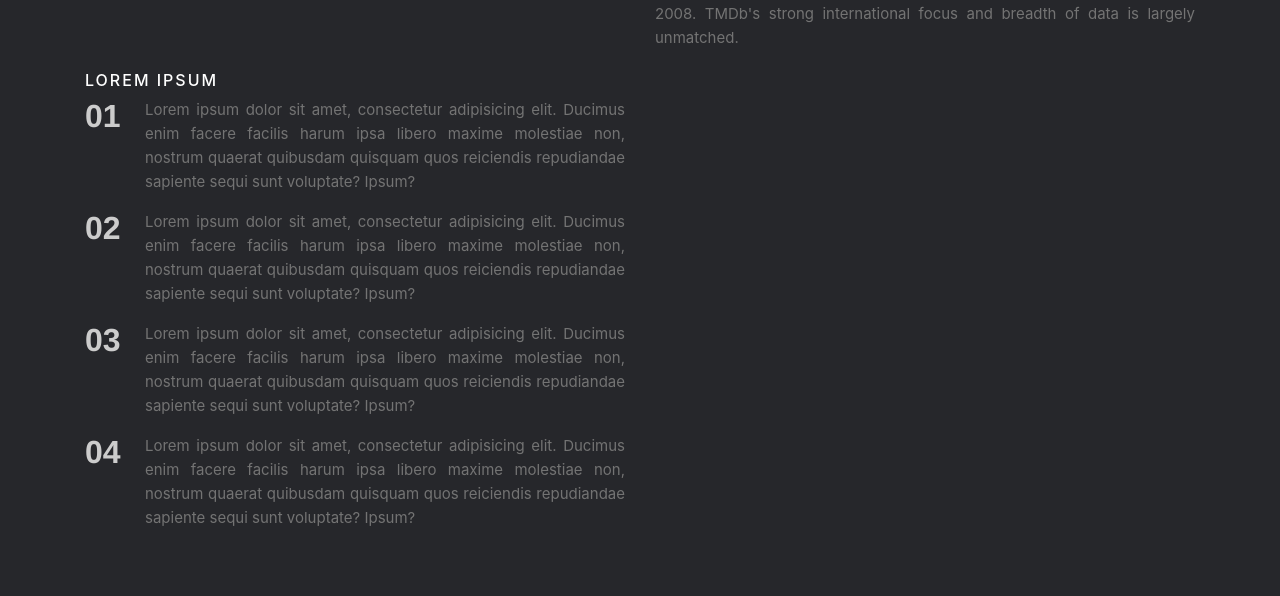
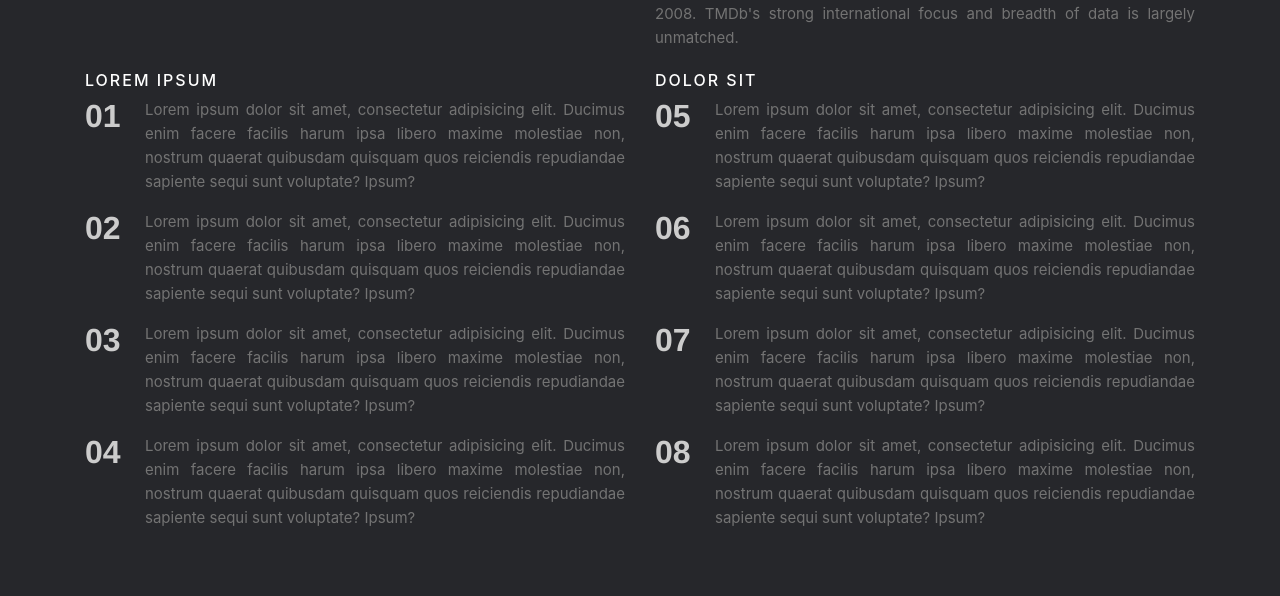
Before and after one commit to PashaShevchuk/movies-app, a React (Create React App) app: page /about-us in a window 1280 px wide. Shown: the part 326-922 px from the top of the page. Built offline with nearby package versions, Linux system fonts and the light colour scheme; no server answers.

Commit message:
- corrected pagination component

```diff
--- a/src/MainPage.js
+++ b/src/MainPage.js
@@ -7,11 +7,11 @@ import {
     Redirect
 } from "react-router-dom";
 import {Header} from "./components/header/Header";
-import FoundMovies from './components/found-movies/FoundMovies'
 import {MoviesList} from "./components/movies-list/MoviesList";
 import {Pagination} from "./components/pagination/Pagination";
+import FoundMovies from './components/found-movies/FoundMovies'
+import {AboutUs} from "./components/about-us/AboutUs";
 import {Footer} from "./components/footer/Footer";
-import {AboutUs} from "./components/about-us/AboutUs";
 import {searchMovies, getMovies} from "./actions";
 import {apiKey} from "./constants";
 
@@ -92,44 +92,19 @@ class MainPage extends Component {
                 searchMovies(results)
             }
         }
+        window.scrollTo(0,0);
     }
-//======================================================================================================================
-//     viewMovieInfo = (id) => {
-//         // let filteredMovie;
-//         // this.state.movies.forEach((movie, i) => {
-//         //     if(movie.id === id) {
-//         //         filteredMovie = movie
-//         //     }
-//         // })
-//         // this.setState({ currentMovie: filteredMovie })
-//         const filteredMovie = this.props.foundMovies.filter(movie => movie.id === id);
-//         const newCurrentMovie = filteredMovie.length > 0 ? filteredMovie[0] : null;
-//         this.setState({ currentMovie: filteredMovie });
-//     }
-//
-//     closeMovieInfo = () => {
-//         this.setState({ currentMovie: null })
-//     }
-//======================================================================================================================
+
     render() {
         let numberPages = Math.floor(this.state.totalResults / 20);
+
         return (
             <Router>
+
                 <Header handleSubmit={this.handleSubmit} handleChange={this.handleChange}/>
-                {
-                    (this.state.totalResults > 20 && this.state.currentMovie === null)
-                        ? <Pagination pages={numberPages}
-                                      nextPage={this.nextPage}
-                                      currentPage={this.state.currentPage}/>
-                        : ''
-                }
-                <FoundMovies/>
-                {/*<MoviesList*/}
-                {/*    movies={this.props.foundMovies}*/}
-                {/*    isLoading={this.state.isMovieSearch}*/}
-                {/*    error={this.state.errorSearch}*/}
-                {/*/>*/}
+
                 <Switch>
+
                     <Route path="/movies" exact>
                         <MoviesList
                             movies={this.props.movies}
@@ -137,15 +112,28 @@ class MainPage extends Component {
                             error={this.state.error}
                         />
                     </Route>
-                    {/*<Route path="/search">*/}
-                    {/*    <FoundMovies/>*/}
-                    {/*</Route>*/}
+
+                    <Route path="/found-movies">
+                        <FoundMovies/>
+                        {
+                            (this.state.totalResults > 20 && this.state.currentMovie === null)
+                                ? <Pagination pages={numberPages}
+                                              nextPage={this.nextPage}
+                                              currentPage={this.state.currentPage}/>
+                                : ''
+                        }
+                    </Route>
+
                     <Route path="/about-us">
                         <AboutUs/>
                     </Route>
+
                     <Redirect from="/" to="/movies" exact/>
+
                 </Switch>
+
                 <Footer/>
+
             </Router>
         );
     }
--- a/src/components/about-us/AboutUs.js
+++ b/src/components/about-us/AboutUs.js
@@ -65,6 +65,39 @@ export const AboutUs = () => {
                         </ol>
                     </div>
 
+                    <div className="col-sm-12 col-md-6">
+                        <h6>dolor sit</h6>
+                        <ol>
+                            <li><span><div className="number">05</div></span>
+                                <p className="paragraph-text">Lorem ipsum dolor sit amet, consectetur adipisicing elit.
+                                    Ducimus enim facere facilis harum ipsa libero maxime molestiae non, nostrum quaerat
+                                    quibusdam quisquam quos reiciendis repudiandae sapiente sequi sunt voluptate?
+                                    Ipsum?</p>
+                            </li>
+
+                            <li><span><div className="number">06</div></span>
+                                <p className="paragraph-text">Lorem ipsum dolor sit amet, consectetur adipisicing elit.
+                                    Ducimus enim facere facilis harum ipsa libero maxime molestiae non, nostrum quaerat
+                                    quibusdam quisquam quos reiciendis repudiandae sapiente sequi sunt voluptate?
+                                    Ipsum?</p>
+                            </li>
+
+                            <li><span><div className="number">07</div></span>
+                                <p className="paragraph-text">Lorem ipsum dolor sit amet, consectetur adipisicing elit.
+                                    Ducimus enim facere facilis harum ipsa libero maxime molestiae non, nostrum quaerat
+                                    quibusdam quisquam quos reiciendis repudiandae sapiente sequi sunt voluptate?
+                                    Ipsum?</p>
+                            </li>
+
+                            <li><span><div className="number">08</div></span>
+                                <p className="paragraph-text">Lorem ipsum dolor sit amet, consectetur adipisicing elit.
+                                    Ducimus enim facere facilis harum ipsa libero maxime molestiae non, nostrum quaerat
+                                    quibusdam quisquam quos reiciendis repudiandae sapiente sequi sunt voluptate?
+                                    Ipsum?</p>
+                            </li>
+                        </ol>
+                    </div>
+
                 </div>
             </div>
         </div>
--- a/src/components/header/Header.js
+++ b/src/components/header/Header.js
@@ -1,11 +1,16 @@
 import React from 'react';
 import {Link} from 'react-router-dom';
+import {withRouter} from 'react-router';
 import {links} from "../../constants";
 import logo from './logo512.png';
 import {SearchField} from "../search-field/SearchField";
 import './Header.scss';
 
-export const Header = (props) => {
+const HeaderComponent = (props) => {
+    const {history, handleSubmit, handleChange} = props;
+    const toFoundMovies = () => {
+        history.push('/found-movies');
+    };
     return (
         <div className="header navbar">
             <img src={logo} className="header-logo" alt="logotype"/>
@@ -19,8 +24,14 @@ export const Header = (props) => {
                         );
                     })
                 }
-                <SearchField handleSubmit={props.handleSubmit} handleChange={props.handleChange}/>
+                <SearchField
+                    handleSubmit={handleSubmit}
+                    handleChange={handleChange}
+                    toFoundMovies={toFoundMovies}
+                />
             </div>
         </div>
     );
 };
+
+export const Header = withRouter(HeaderComponent);
--- a/src/components/movies-list/MovieList.scss
+++ b/src/components/movies-list/MovieList.scss
@@ -7,4 +7,5 @@
   display: flex;
   flex-wrap: wrap;
   justify-content: center;
+  padding-bottom: 30px;
 }
--- a/src/components/pagination/Pagination.scss
+++ b/src/components/pagination/Pagination.scss
@@ -3,6 +3,7 @@
   justify-content: center;
   flex-direction: column;
   align-items: center;
+  margin-bottom: 30px;
 }
 
 .flex-container > div {
--- a/src/components/search-field/SearchField.js
+++ b/src/components/search-field/SearchField.js
@@ -7,7 +7,7 @@ export const SearchField = (props) => {
         <div className="wrap">
             <form className="search" action="" onSubmit={props.handleSubmit}>
                 <input type="text" className="searchTerm" placeholder="Search movie" onChange={props.handleChange}/>
-                <button type="submit" className="searchButton">
+                <button type="submit" className="searchButton" onClick={props.toFoundMovies}>
                     <img src={searchIcon} alt="search icon"/>
                 </button>
             </form>
```
Also changed, not shown: src/components/found-movies/FoundMovies.js (line endings or trailing spaces).
